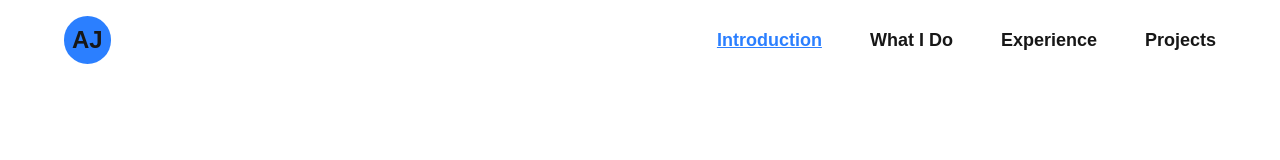
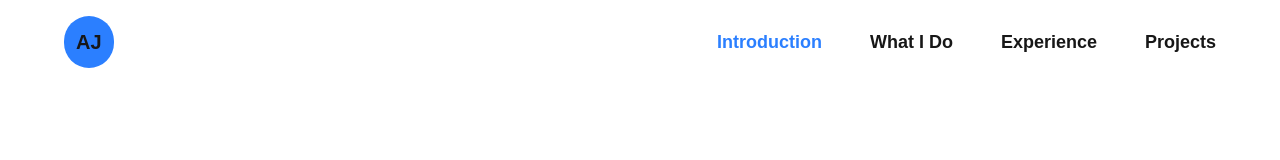
Before and after one commit to AndreJacobsPy/my-website, a Next.js app: page / in a window 1280 px wide. Shown: the top 160 px of the page. Built offline with nearby package versions, Linux system fonts and the light colour scheme.

Commit message:
small updates to some styling

```diff
--- a/src/app/components/Header/index.tsx
+++ b/src/app/components/Header/index.tsx
@@ -5,7 +5,7 @@ import { Navigation } from "@/app/components";
 const Header: FunctionComponent = () => {
   return (
     <div className="flex justify-between">
-      <h1 className="text-2xl font-bold rounded-full p-2 bg-blue-500">AJ</h1>
+      <h1 className="text-xl font-bold rounded-full p-3 bg-blue-500">AJ</h1>
       <Navigation />
     </div>
   );
--- a/src/app/components/Navigation/index.tsx
+++ b/src/app/components/Navigation/index.tsx
@@ -22,7 +22,7 @@ const Navigation: FunctionComponent = () => {
       {sections.map((value, index) => (
         <button
           className={`${styles.navbutton} ${
-            index === activeIndex ? "text-blue-500 underline" : ""
+            index === activeIndex ? "text-blue-500" : ""
           }`}
           key={index}
           onClick={() => {
--- a/src/app/page.tsx
+++ b/src/app/page.tsx
@@ -5,7 +5,7 @@ const Home: FunctionComponent = () => {
   return (
     <div>
       <main id="introduction">
-        <div className="sticky py-4 top-0 z-50 dark:bg-[#0a0a0a]">
+        <div className="sticky py-4 top-0 z-80 dark:bg-[#0a0a0a]">
           <Header/>
         </div>
 
```
